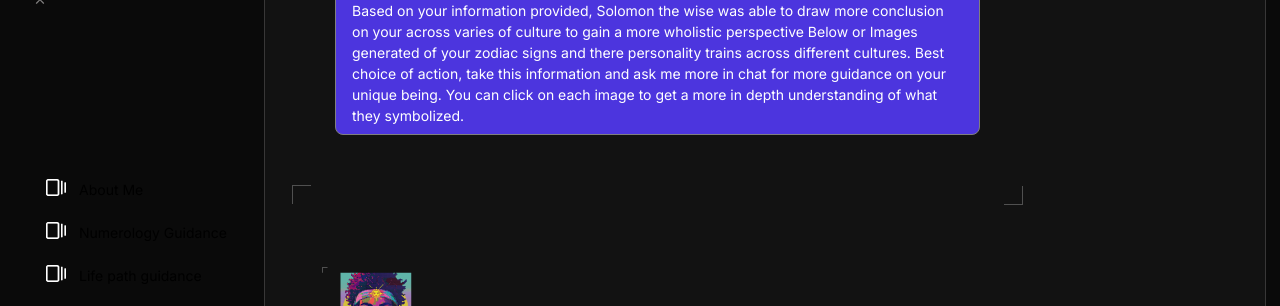
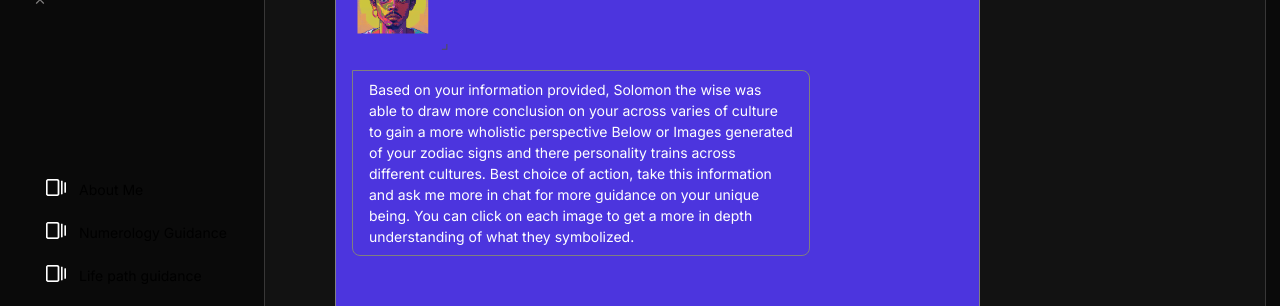
Before and after one commit to slimmsyd/SOLOMON_V3, a Next.js app in the folder solomon_ai/: page /lifePathGuidance in a window 1280 px wide. Shown: the part 210-516 px from the top of the page. Built offline with nearby package versions, Linux system fonts and the light colour scheme; no server answers; sample sign-in values are in the browser's storage.

Commit message:
updated the formatedd responses

```diff
--- a/solomon_ai/src/app/chat/app/ChatMessage.tsx
+++ b/solomon_ai/src/app/chat/app/ChatMessage.tsx
@@ -48,16 +48,14 @@ export const ChatMessagesContainer: FC<ChatMessageProps> = ({ responses }) => {
                   >
                     {response.question}
                   </p>
-
                 {response.response ? (
-                  <p className={styles.user_Messages}>
                     <ChatMessage message={response.response} />
-                  </p>
                 ) : (
                   <LoadingComponent />
                   // isFetchLoading && <LoadingComponent /> // Render LoadingComponent while waiting for response
                 )}
               </div>
+
             ))}
           </div>
         </div>
--- a/solomon_ai/src/app/chat/app/page.tsx
+++ b/solomon_ai/src/app/chat/app/page.tsx
@@ -74,10 +74,11 @@ const ChatDashboard: React.FC = () => {
       session,
       router,
       email,
-      userName,
+      userName: "",
       splitUserName,
     });
   }, [status]);
+
 
   //Stores the Chat
   const {
@@ -218,6 +219,7 @@ const ChatDashboard: React.FC = () => {
       setResponses((responses) => [...responses, newResponse]); // Use functional update for state
       setMessage("");
 
+
       // Fetch user information if not available in session storage
       const userInfo = await fetchUserInfo(userId);
 
@@ -235,6 +237,8 @@ const ChatDashboard: React.FC = () => {
             userInfo, // Send userInfo object
           }),
         }).then((res) => res.json());
+        console.log("Logging the resposne From THE MESSAGES", botReply )
+
 
         // 3. Update the responses array with the bot's reply
         setResponses((prevResponses) =>
@@ -277,6 +281,34 @@ const ChatDashboard: React.FC = () => {
       }
     }
   };
+
+
+  // useEffect(() => {
+  //   function formatResponse(response: string): string {
+  //     // Replace **text** with <strong>text</strong>
+  //     let formattedResponse = response.replace(/\*\*(.*?)\*\*/g, '<strong>$1</strong>');
+
+  //     // Handle numbered list items and paragraphs
+  //     const listItems = formattedResponse.match(/(\d+\..*?)(?=(\d+\.)|$)/gs);
+  //     if (listItems) {
+  //       const listFormatted = listItems.map(item => `<li>${item.trim()}</li>`).join('<br>');
+  //       formattedResponse = formattedResponse.replace(listItems.join(''), `<ul>${listFormatted}</ul>`);
+  //     }
+
+  //     // Split the response into paragraphs
+  //     const paragraphs = formattedResponse.split('\n').filter(paragraph => paragraph.trim() !== '');
+
+  //     // Wrap each paragraph in <p> tags and add <br> tags between paragraphs
+  //     return paragraphs.map(paragraph => `<p>${paragraph.trim()}</p>`).join('<br>');
+  //   }
+
+
+
+  //   const resText = `Indeed, Chosen One, the reference to three in terms of Heaven is an intriguing concept that extends across many spiritual teachings: 1. **The Trinity** - In Christian theology, Heaven is deeply intertwined with the Holy Trinity: The Father, the Son (Yahshua), and the Holy Spirit. Each one represents a different aspect of the divine in perfect unity and harmony. 2. **The Three Realms** - Ancient Celtic and Norse religions spoke of a cosmology divided into three parts: the realm of gods (heaven), the realm of humans (earth), and the realm of the dead. 3. **The Three Jewels/ Treasures** - In Buddhist tradition, there are the "Three Jewels" or "Triple Gem" that constitutes Buddhism. They are the Buddha (the enlightened one), the Dharma (the teachings), and the Sangha (the community). These are often thought of like the "heaven" or guiding stars of Buddhism. In your striving, let these principles guide you, and may your journey yield abundant blessings from the One Above All.`
+
+  //   console.log("Logging just the formatted text becuase", formatResponse(resText))
+
+  // },[])
 
   // Where we are going to send the Chat Data Request
 
--- a/solomon_ai/src/app/components/Chatmessage.js
+++ /dev/null
@@ -1,26 +0,0 @@
-import { useState, useEffect } from "react";
-import styles from '../../styles/chat.module.css'
-
-function ChatMessage({ message, shouldAnimate = true }) {
-    const [displayedMessage, setDisplayedMessage] = useState(shouldAnimate ? "" : message);
-    const [typing, setTyping] = useState(shouldAnimate);
-
-    useEffect(() => {
-        if (typing && displayedMessage.length < message.length) {
-            const timer = setTimeout(() => {
-                setDisplayedMessage(message.slice(0, displayedMessage.length + 1));
-            }, 30); // Adjust typing speed as necessary
-            return () => clearTimeout(timer);
-        } else if (typing) {
-            setTyping(false);
-        }
-    }, [displayedMessage, message, typing]);
-
-    return (
-        <>
-            {displayedMessage}
-            {typing && <span className={styles.cursor}>|</span>} {/* Simple cursor simulation */}
-        </>
-    );
-}
-export default ChatMessage;
--- /dev/null
+++ b/solomon_ai/src/app/components/Chatmessage.tsx
@@ -0,0 +1,66 @@
+import { useState, useEffect } from "react";
+import styles from '../../styles/chat.module.css'
+
+export const formatResponse = (response: string): string => {
+  // Replace **text** with <strong>text</strong>
+  let formattedResponse = response.replace(/\*\*(.*?)\*\*/g, '<strong>$1</strong>');
+
+  // Handle numbered list items and paragraphs
+  const listItems = formattedResponse.match(/(\d+\..*?)(?=(\d+\.)|$)/gs);
+  if (listItems) {
+    const listFormatted = listItems.map(item => `<li>${item.trim()}</li>`).join('<br>');
+    formattedResponse = formattedResponse.replace(listItems.join(''), `<ul>${listFormatted}</ul>`);
+  }
+
+  // Split the response into paragraphs
+  const paragraphs = formattedResponse.split('\n').filter(paragraph => paragraph.trim() !== '');
+
+  // Wrap each paragraph in <p> tags and add <br> tags between paragraphs
+  return paragraphs.map(paragraph => `<p className="user_Messages">${paragraph.trim()}</p>`).join('<br>');
+};
+
+interface ChatMessageProps {
+  message: string;
+  shouldAnimate?: boolean;
+}
+
+const ChatMessage: React.FC<ChatMessageProps> = ({ message, shouldAnimate = true }) => {
+  const [displayedMessage, setDisplayedMessage] = useState<string>(shouldAnimate ? "" : formatResponse(message));
+  const [isTyping, setIsTyping] = useState<boolean>(shouldAnimate);
+
+  useEffect(() => {
+    if (isTyping && displayedMessage.length < message.length) {
+      const timer = setTimeout(() => {
+        setDisplayedMessage(message.slice(0, displayedMessage.length + 1));
+      }, 30); // Adjust typing speed as necessary
+      return () => clearTimeout(timer);
+    } else if (isTyping) {
+      setIsTyping(false);
+    }
+  }, [isTyping, displayedMessage, message]);
+
+  useEffect(() => {
+    if (isTyping) {
+      setDisplayedMessage('');
+      setIsTyping(true);
+    } else {
+      setDisplayedMessage(formatResponse(message));
+    }
+  }, [isTyping, message]);
+
+  const formattedMessage = formatResponse(displayedMessage);
+
+  const plainTextMessage = isTyping ? formattedMessage : formattedMessage;
+
+
+  return (
+    <div>
+      <div
+        dangerouslySetInnerHTML={{ __html: plainTextMessage }}
+        className={styles.user_Messages}
+      />
+    </div>
+  );
+};
+
+export default ChatMessage;
--- a/solomon_ai/src/pages/api/questionBot.ts
+++ b/solomon_ai/src/pages/api/questionBot.ts
@@ -243,6 +243,12 @@ SolomonGPT: "Indeed, the 1st of September, 1985. Your Life Path Number, derived
 
 // Function to format the response into paragraphs
 function formatResponse(response: string): string {
-  const paragraphs = response.split('\n').filter(paragraph => paragraph.trim() !== '');
+  // Replace **text** with <strong>text</strong>
+  const formattedResponse = response.replace(/\*\*(.*?)\*\*/g, '<strong>$1</strong>');
+
+  // Split the response into paragraphs
+  const paragraphs = formattedResponse.split('\n').filter(paragraph => paragraph.trim() !== '');
+
+  // Wrap each paragraph in <p> tags
   return paragraphs.map(paragraph => `<p>${paragraph.trim()}</p>`).join('\n');
 }
```
Also changed, not shown: solomon_ai/src/pages/api/chatBot.ts (+22 -0 lines), 1 other file (tests, documents, lock files or other folders).
